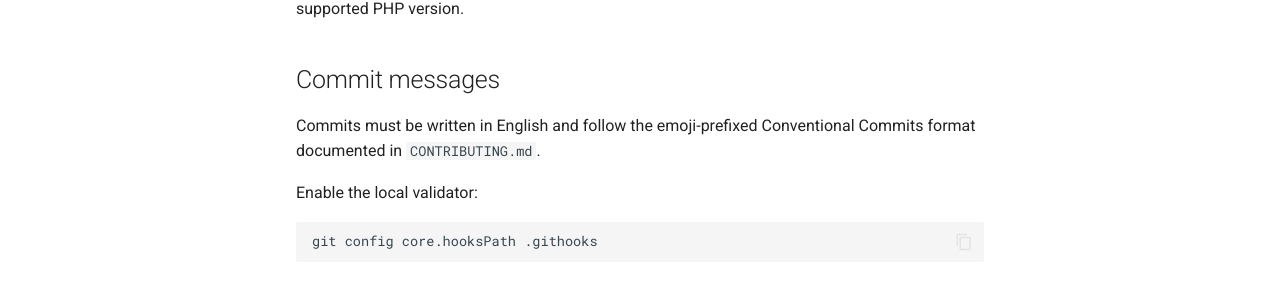
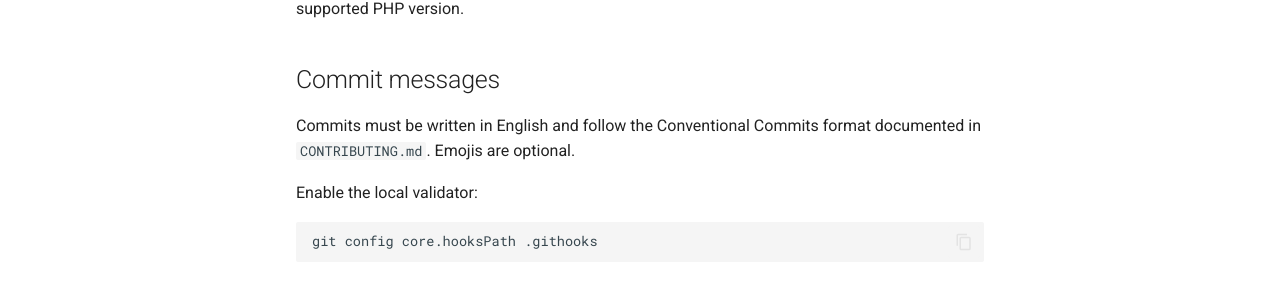
Before and after one commit to giovanipatrick/xtream-php-client, an MkDocs documentation site: the page built from docs/development.md, in a window 1280 px wide and 965 px high. Shown: the part 447-755 px from the top of the window. Built offline with MkDocs 1.6.1 and Material for MkDocs 9.7.7, drawn with Linux system fonts in a browser that asks for light colours; comment, search, counter and statistics services are not loaded.

Commit message:
fix: allow optional commit emojis

```diff
--- a/docs/development.md
+++ b/docs/development.md
@@ -17,8 +17,8 @@ checks on every supported PHP version.
 
 ## Commit messages
 
-Commits must be written in English and follow the emoji-prefixed Conventional
-Commits format documented in `CONTRIBUTING.md`.
+Commits must be written in English and follow the Conventional Commits format
+documented in `CONTRIBUTING.md`. Emojis are optional.
 
 Enable the local validator:
 
```
Also changed, not shown: CONTRIBUTING.md (+2 -2 lines), README.md (+2 -2 lines), README.pt-BR.md (+2 -2 lines), 3 other files.
